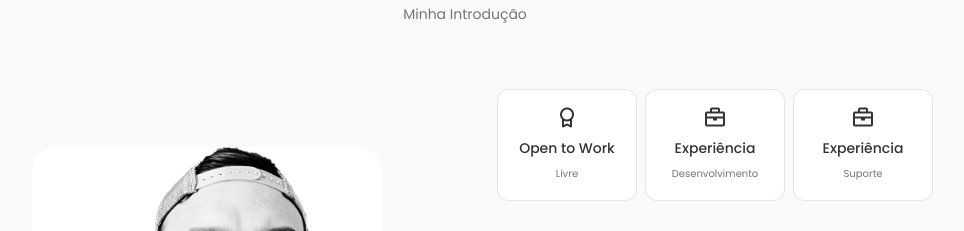
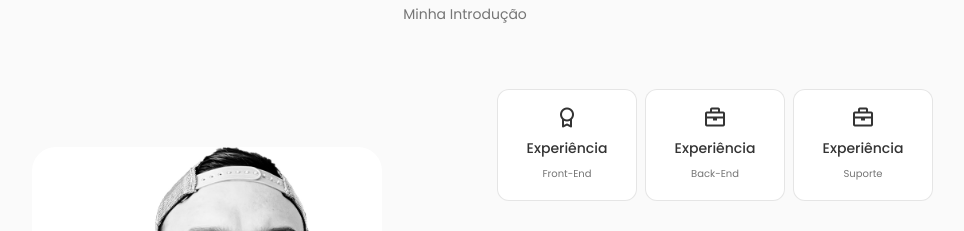
Before and after one commit to Torugo38/PortifolioV2.5, a React (Create React App) app: page / in a window 1280 px wide. Shown: the part 940-1171 px from the top of the page, without its empty margins (175-1139 px from the left). Built offline with nearby package versions, Linux system fonts and the light colour scheme.

Commit message:
😭😈💸😎🥵

```diff
--- a/src/components/about/Info.jsx
+++ b/src/components/about/Info.jsx
@@ -6,15 +6,15 @@ const Info = () => {
       <div className="about__box">
       <i class='bx bx-award about__icon'></i>
 
-        <h3 className="about__title">Open to Work</h3>
-        <span className="about__subtitle">Livre </span>
+        <h3 className="about__title">Experiência</h3>
+        <span className="about__subtitle">Front-End </span>
       </div>
 
       <div className="about__box">
         <i class='bx bx-briefcase about__icon' ></i>
 
         <h3 className="about__title">Experiência</h3>
-        <span className="about__subtitle">Desenvolvimento</span>
+        <span className="about__subtitle">Back-End</span>
       </div>
 
       <div className="about__box">
--- a/src/components/qualificacao/Qualificacao.jsx
+++ b/src/components/qualificacao/Qualificacao.jsx
@@ -47,7 +47,7 @@ const Qualificacao = () => {
 
                   <div>
                     <span className="qualificacao__rounder"></span>
-                    <span className="qualificacao__line"></span>
+                    {/* linhas */}
                   </div>
                   <div>
                     <h3 className="qualificacao__title">Administração de Banco de Dados</h3>
@@ -108,6 +108,23 @@ const Qualificacao = () => {
                     <span className="qualificacao__line"></span>
                   </div>
                 </div>
+
+                <div className="qualificacao__data">
+                  <div></div>
+
+                  <div>
+                    <span className="qualificacao__rounder"></span>
+                    {/* linhas */}
+                  </div>
+                  <div>
+                    <h3 className="qualificacao__title">Estágio Full Stack</h3>
+                    <span className="qualificacao__subtitle">MedLogic</span>
+                    <div className="qualificacao__calender">
+                      <i className="uil uil-calender"></i> 07/2024
+                    </div>
+                  </div>
+
+                </div>
               </div>
             </div>
         </div>
```
